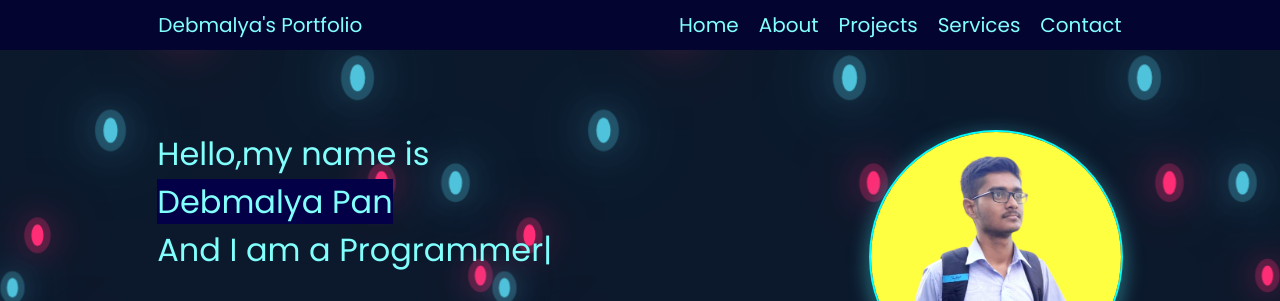
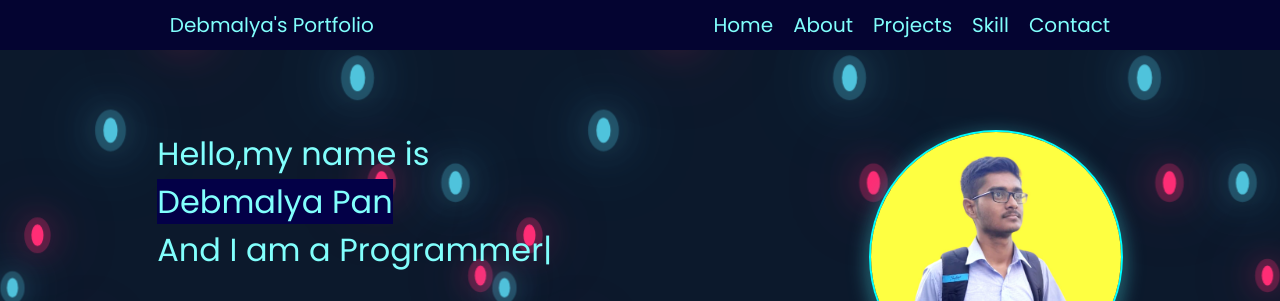
Before and after one commit to Deb006P/debmalya_portfolio, a plain HTML site: page index.html in a window 1280 px wide. Shown: the top 301 px of the page. Drawn offline with nearby package versions, Linux system fonts and the light colour scheme.

Commit message:
some changes add on

```diff
--- a/index.html
+++ b/index.html
@@ -25,7 +25,7 @@
                 <li><a href="#sec">Home</a></li>
                 <li><a href="#sec_2">About</a></li>
                 <li><a href="#sec_3">Projects</a></li>
-                <li><a href="#sec_4">Services</a></li>
+                <li><a href="#sec_4">Skill</a></li>
                 <li><a href="#sec_7">Contact</a></li>
             </nav>
         </div>
```
